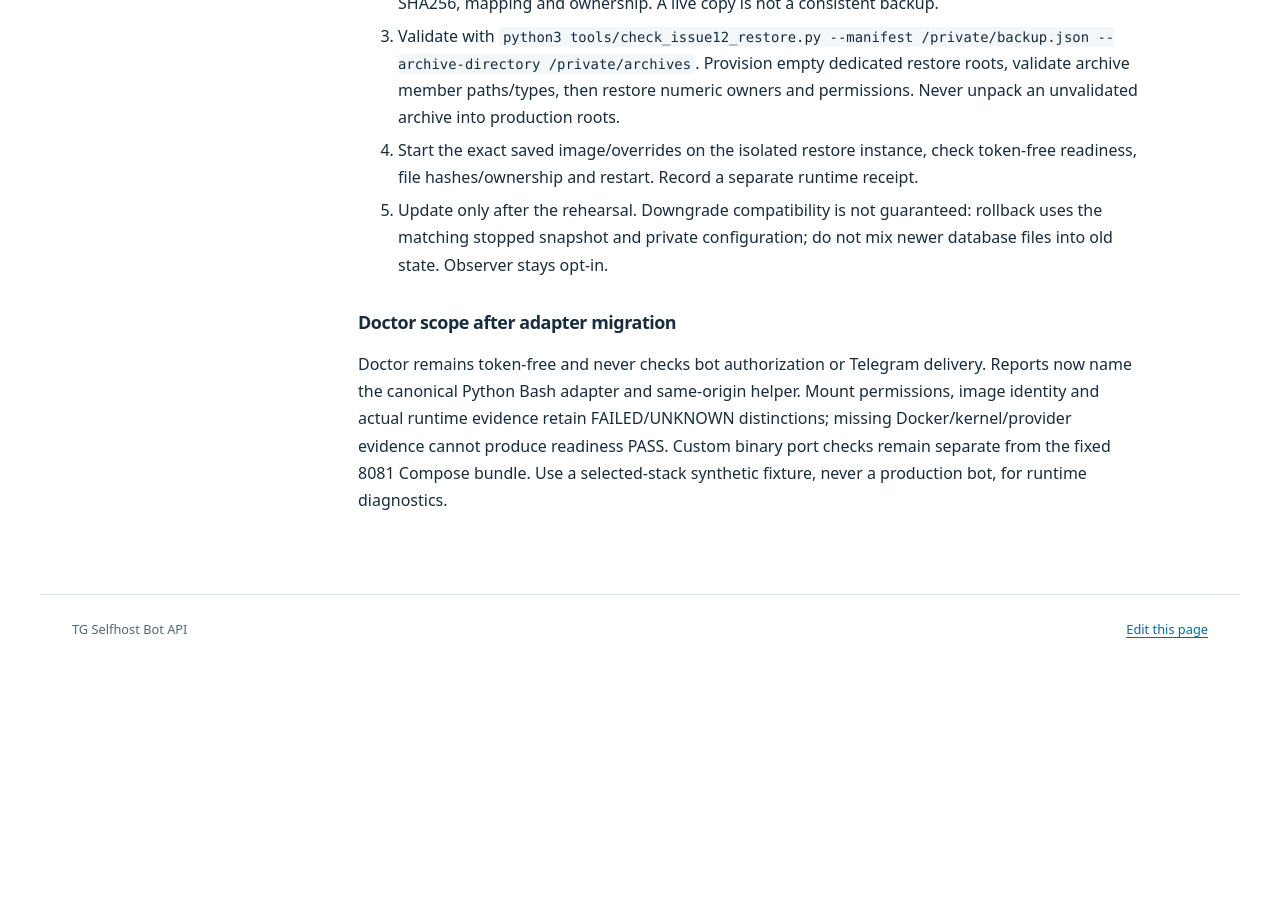
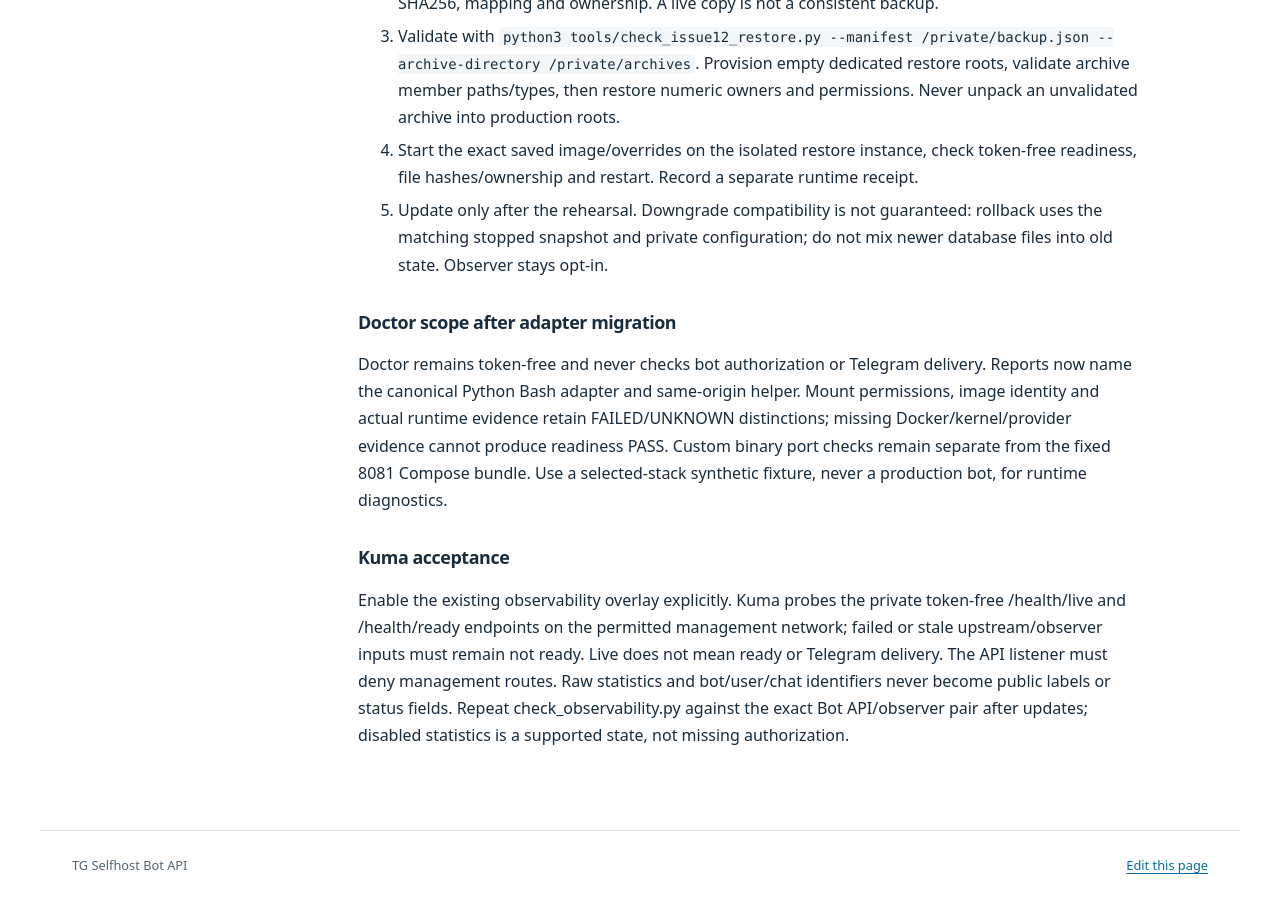
Before and after one commit to ichinya/tg-selfhost-botapi, a Jekyll site: the page built from docs/en/maintenance.md, in a window 1280 px wide and 900 px high, scrolled down 19734 px. Built offline with Jekyll 4.4.1, drawn with Linux system fonts in a browser that asks for light colours; before the commit the page ends 20399 px from its top, so only the background shows below that.

Commit message:
test(observability): проверить приватные health и Kuma. Refs #19

```diff
--- a/docs/en/maintenance.md
+++ b/docs/en/maintenance.md
@@ -730,3 +730,6 @@ PR #42 cold-backup validator and shutdown observation primitives are adopted; no
 
 ### Doctor scope after adapter migration
 Doctor remains token-free and never checks bot authorization or Telegram delivery. Reports now name the canonical Python Bash adapter and same-origin helper. Mount permissions, image identity and actual runtime evidence retain FAILED/UNKNOWN distinctions; missing Docker/kernel/provider evidence cannot produce readiness PASS. Custom binary port checks remain separate from the fixed 8081 Compose bundle. Use a selected-stack synthetic fixture, never a production bot, for runtime diagnostics.
+
+### Kuma acceptance
+Enable the existing observability overlay explicitly. Kuma probes the private token-free /health/live and /health/ready endpoints on the permitted management network; failed or stale upstream/observer inputs must remain not ready. Live does not mean ready or Telegram delivery. The API listener must deny management routes. Raw statistics and bot/user/chat identifiers never become public labels or status fields. Repeat check_observability.py against the exact Bot API/observer pair after updates; disabled statistics is a supported state, not missing authorization.
```
Also changed, not shown: docs/ru/maintenance.md (+3 -0 lines).
